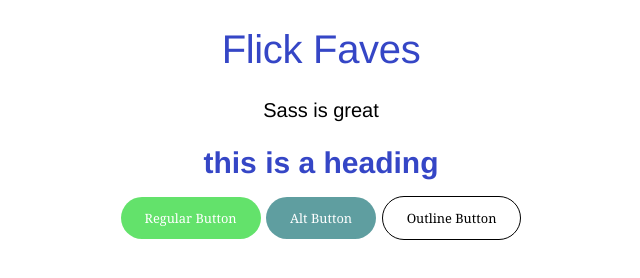
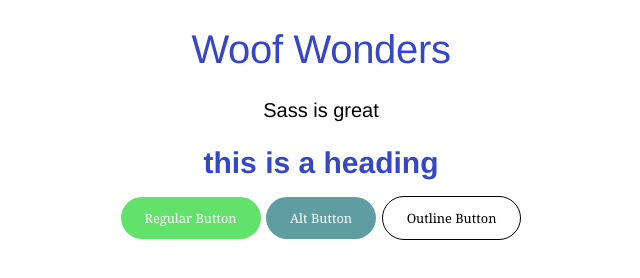
Before and after one commit to majamayes/L5Mayes, a website: page index.html in a window 1280 px wide. Shown: the whole page, without its empty margins (319-959 px from the left). Drawn offline with Linux system fonts and the light colour scheme.

```diff
--- a/index.html
+++ b/index.html
@@ -8,7 +8,7 @@
 </head>
 <body>
     <main>
-        <h1>Flick Faves</h1>
+        <h1>Woof Wonders</h1>
         <p>Sass is great</p>
         <h2>this is a heading</h2>
         <a href="#" class="button">Regular Button</a>
```
